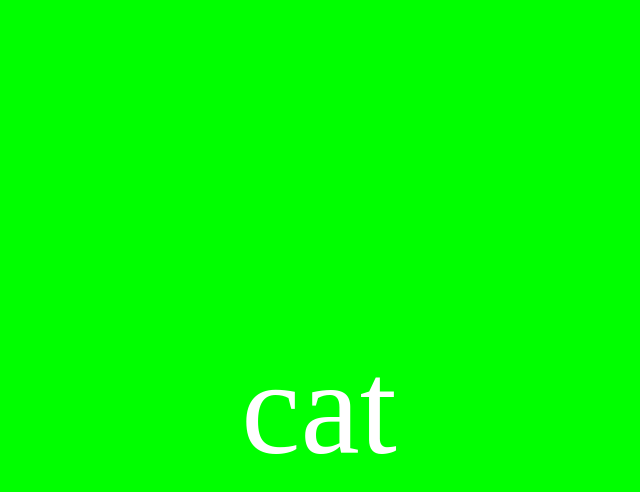
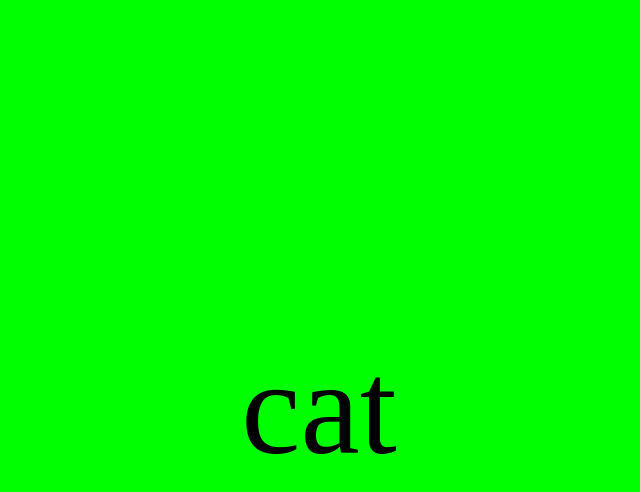
Before and after one commit to eliimarie/eliimarie.github.io, a plain HTML site: page index.html in a window 1280 px wide. Both pictures are taken after a click on the button "Start". Shown: the whole page, without its empty margins (321-961 px from the left). Drawn offline with nearby package versions, Linux system fonts and the light colour scheme.

Commit message:
Update index.html

```diff
--- a/index.html
+++ b/index.html
@@ -88,7 +88,7 @@
 			const r = Math.random();
 			const color_name = r < 0.333 ? 'red' : r < 0.666 ? 'green' : 'white';
 			const bg_color = {'red': '#FF0000', 'green': '#00FF00', 'white': '#FFFFFF'}[color_name];
-			const fg_color = {'red': '#FFFFFF', 'green': '#FFFFFF', 'white': '#000000'}[color_name];
+			const fg_color = {'red': '#000000', 'green': '#000000', 'white': '#000000'}[color_name];
 
 			let t = 0;
 
```
